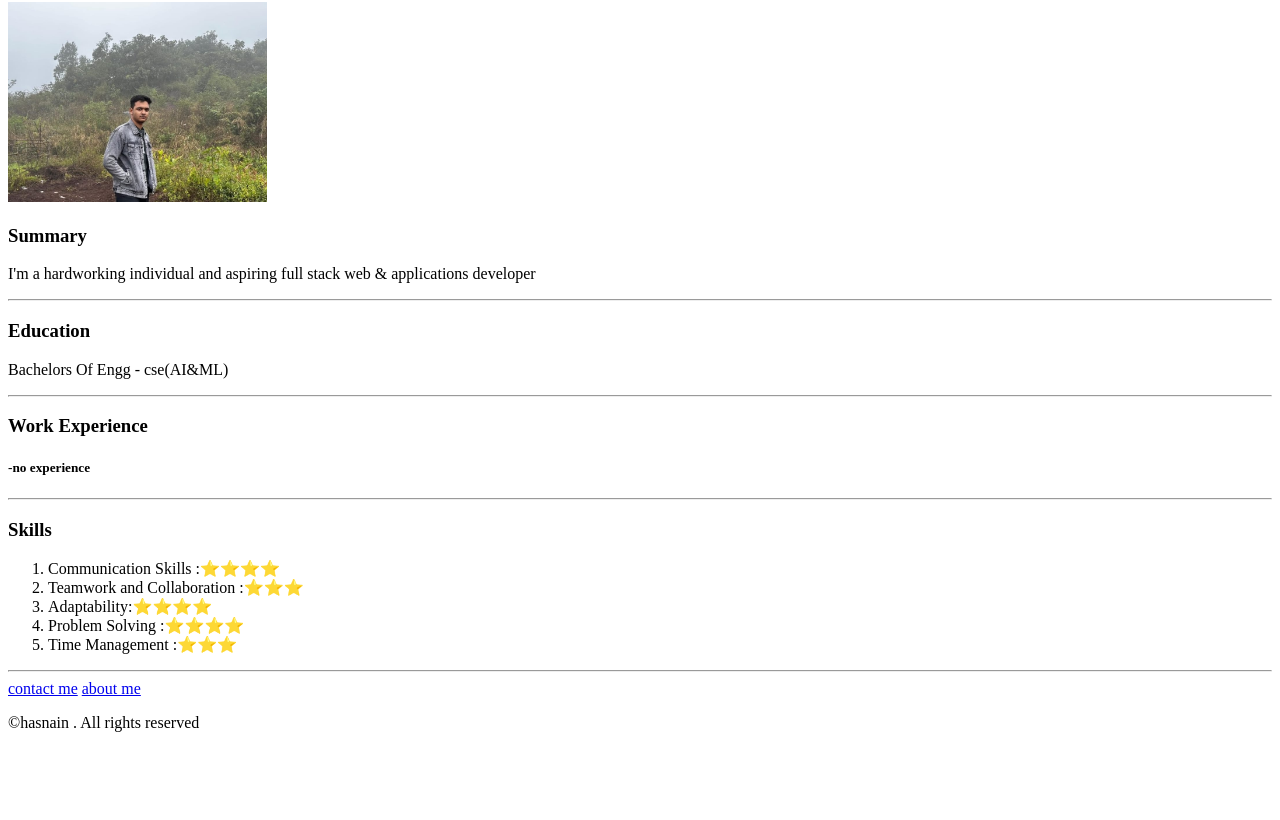
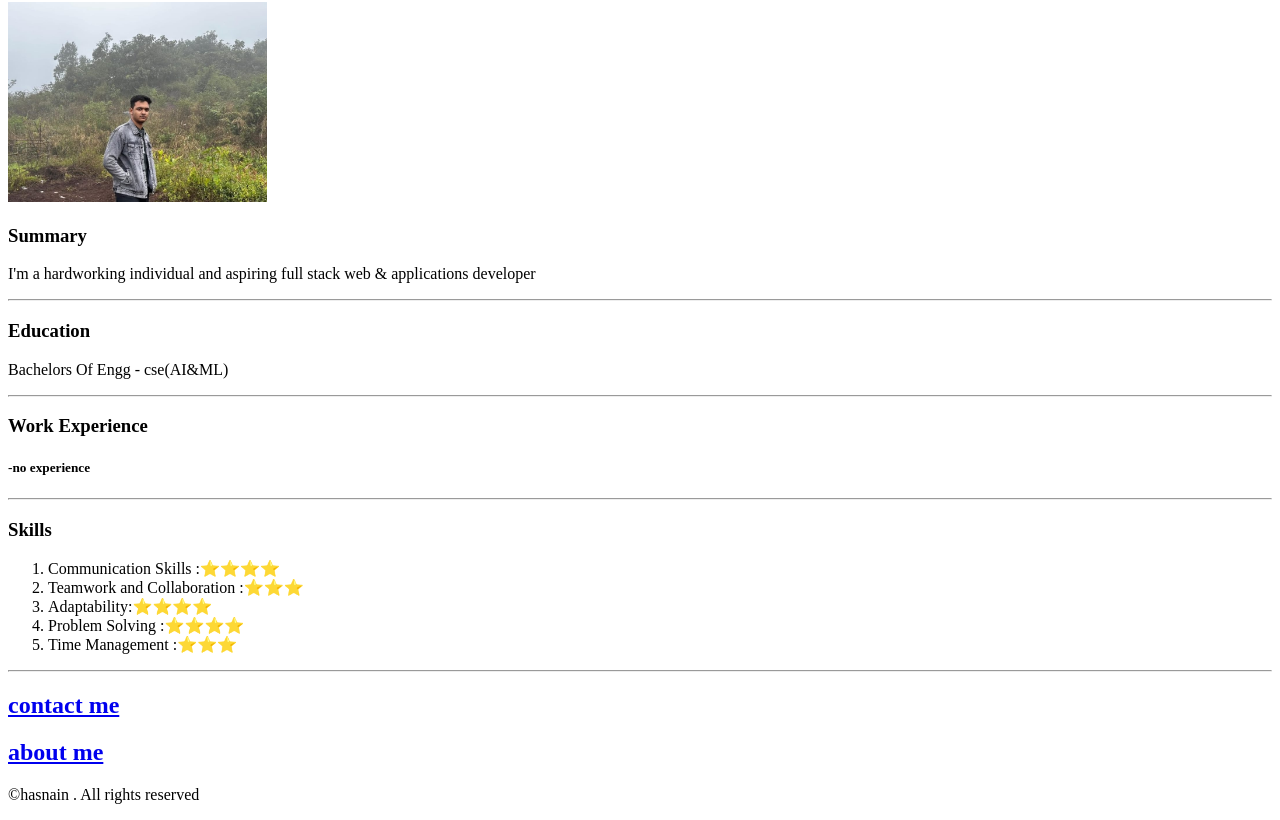
Before and after one commit to MhasnainGIT/html--PORTFOLIO, a plain HTML site: page index.html in a window 1280 px wide. Shown: the part 78-898 px from the top of the page. Before the commit the page ends 826 px from the top, so only its background shows below. Drawn offline with Linux system fonts and the light colour scheme.

Commit message:
Add files via upload

```diff
--- a/index.html
+++ b/index.html
@@ -7,7 +7,8 @@
 </head>
 <body>
     <h1>MOHAMMED HASNAIN</h1>
-    <a href="./my image.png.jpg"><img src="./my image.png.jpg" height="200"></a>
+    <a href="./my image.png.jpg">
+        <img src="./my image.png.jpg" height="200"></a>
     <h3>Summary</h3>
     <p>I'm a hardworking individual and aspiring full stack web & applications developer</p>
     <hr />
@@ -26,8 +27,8 @@
         <LI>Time Management :⭐️⭐️⭐️</LI>
     </ol>
     <hr />
-    <a href="./contact&about.html/contactme.html">contact me</a>
-    <a href="./contact&about.html/aboutme.html">about me </a>
+    <a href="./contact&about.html/contactme.html"><h2>contact me</h2></a>
+    <a href="./contact&about.html/aboutme.html"><h2>about me</h2> </a>
 </body>
 <footer>
     <p>©hasnain . All rights reserved</p>
```
Also changed, not shown: contact&about.html/aboutme.html (added, +4 -0 lines), contact&about.html/contactme.html (added, +2 -0 lines).
